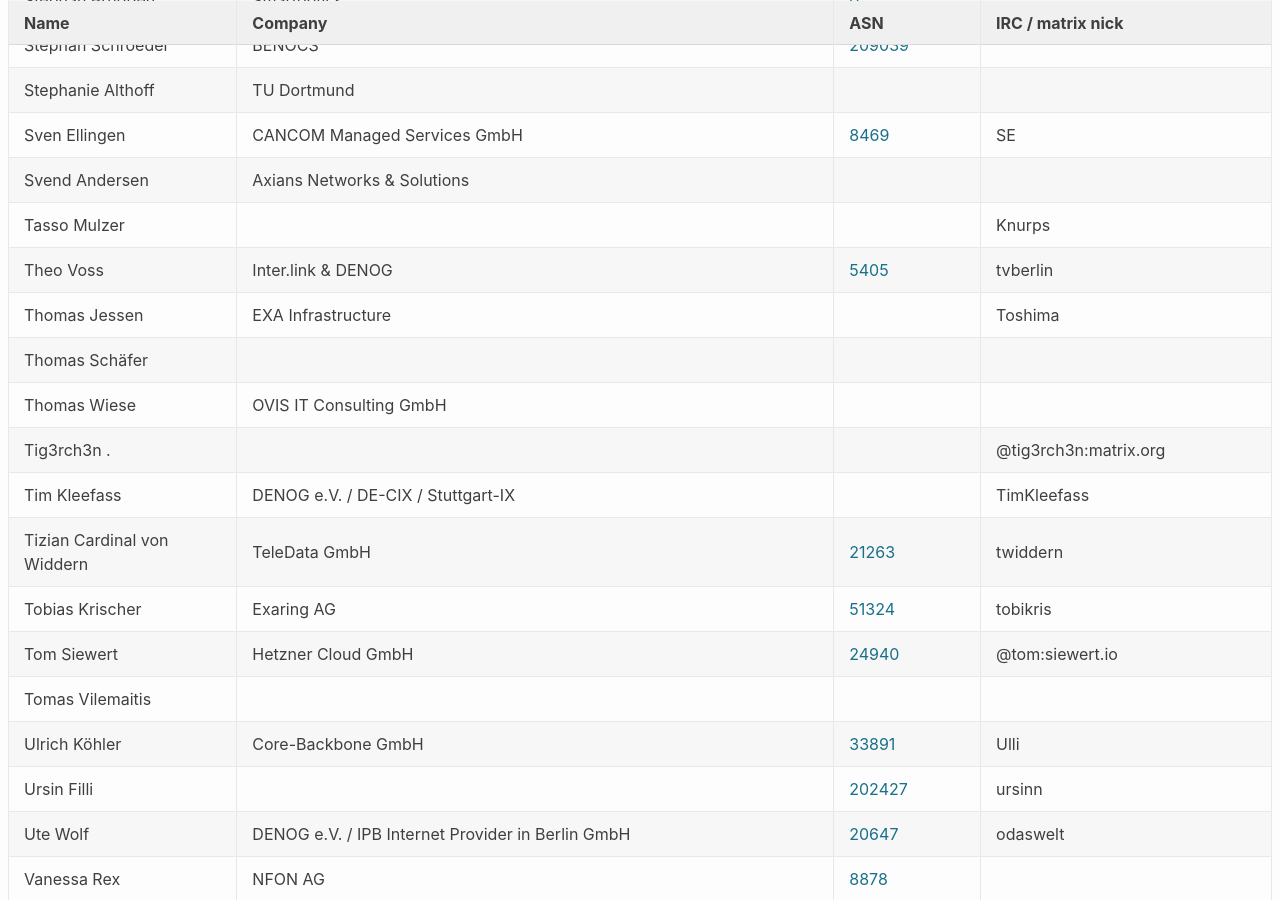
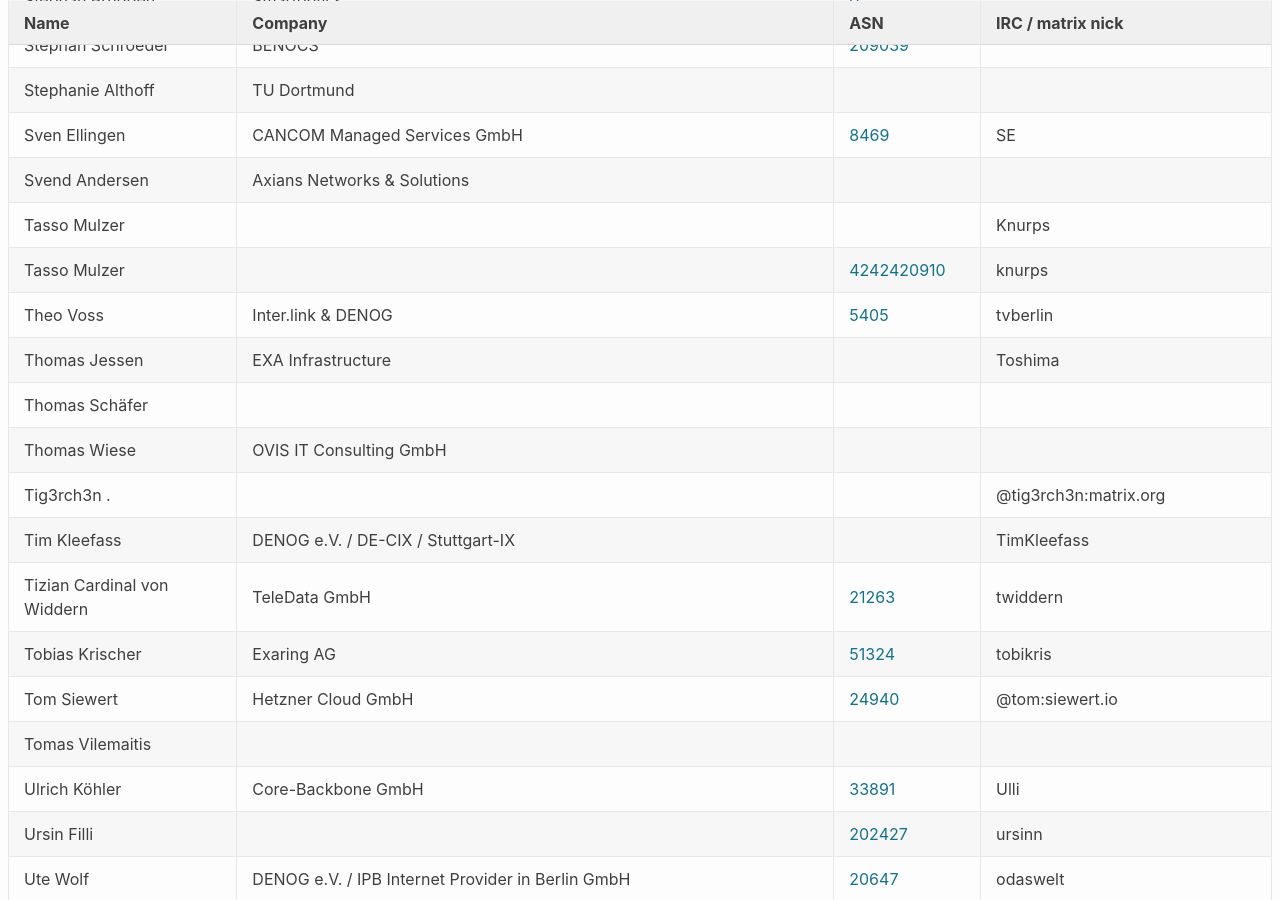
Before and after one commit to denog/pretix-attendeelist, a Jekyll site: the page built from denog16/index.markdown, in a window 1280 px wide and 900 px high, scrolled down 10576 px. Built offline with Jekyll 4.4.1, drawn with Linux system fonts in a browser that asks for light colours.

Commit message:
Latest data: Mon Sep 16 18:11:06 UTC 2024

```diff
--- a/_data/attendees_denog16_onsite.json
+++ b/_data/attendees_denog16_onsite.json
@@ -1410,6 +1410,12 @@
     "asn": null
   },
   {
+    "name": "Tasso Mulzer",
+    "company": null,
+    "irc": "knurps",
+    "asn": "4242420910"
+  },
+  {
     "name": "Theo Voss",
     "company": "Inter.link & DENOG",
     "irc": "tvberlin",
```
